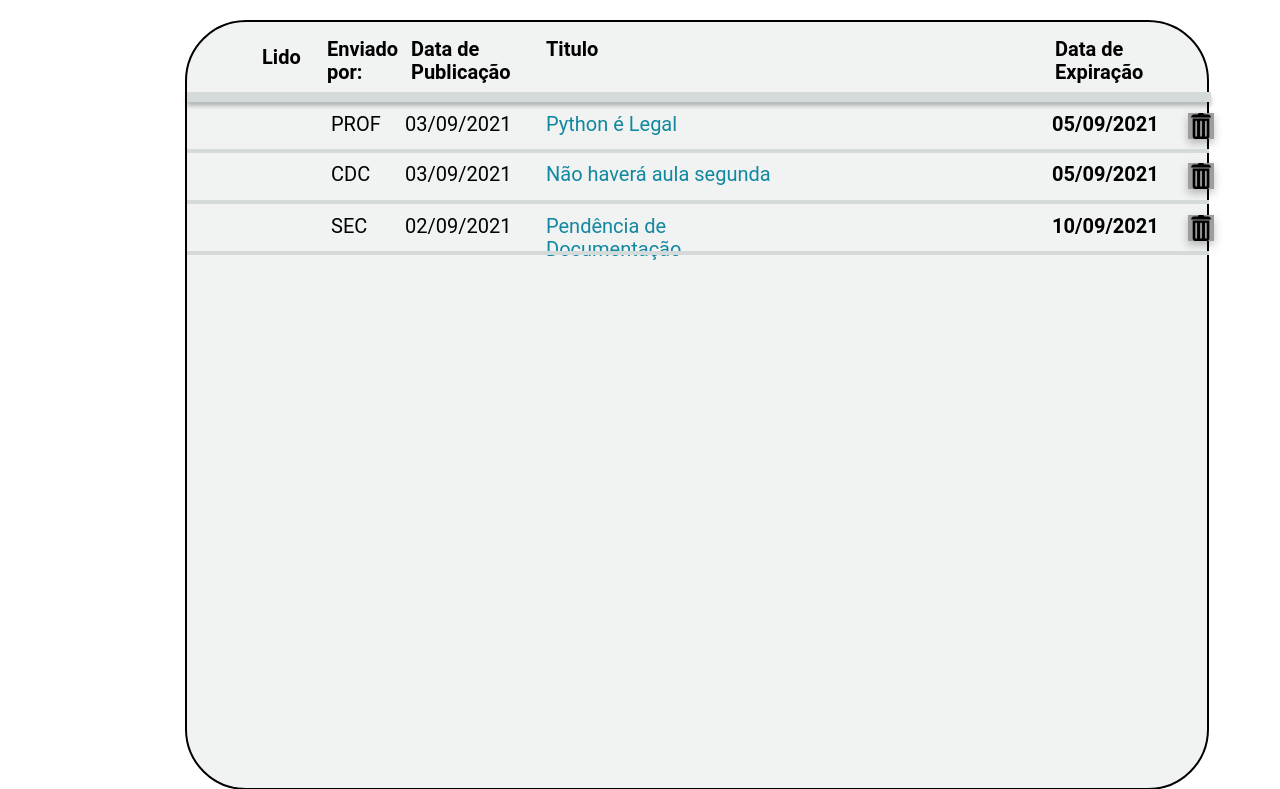
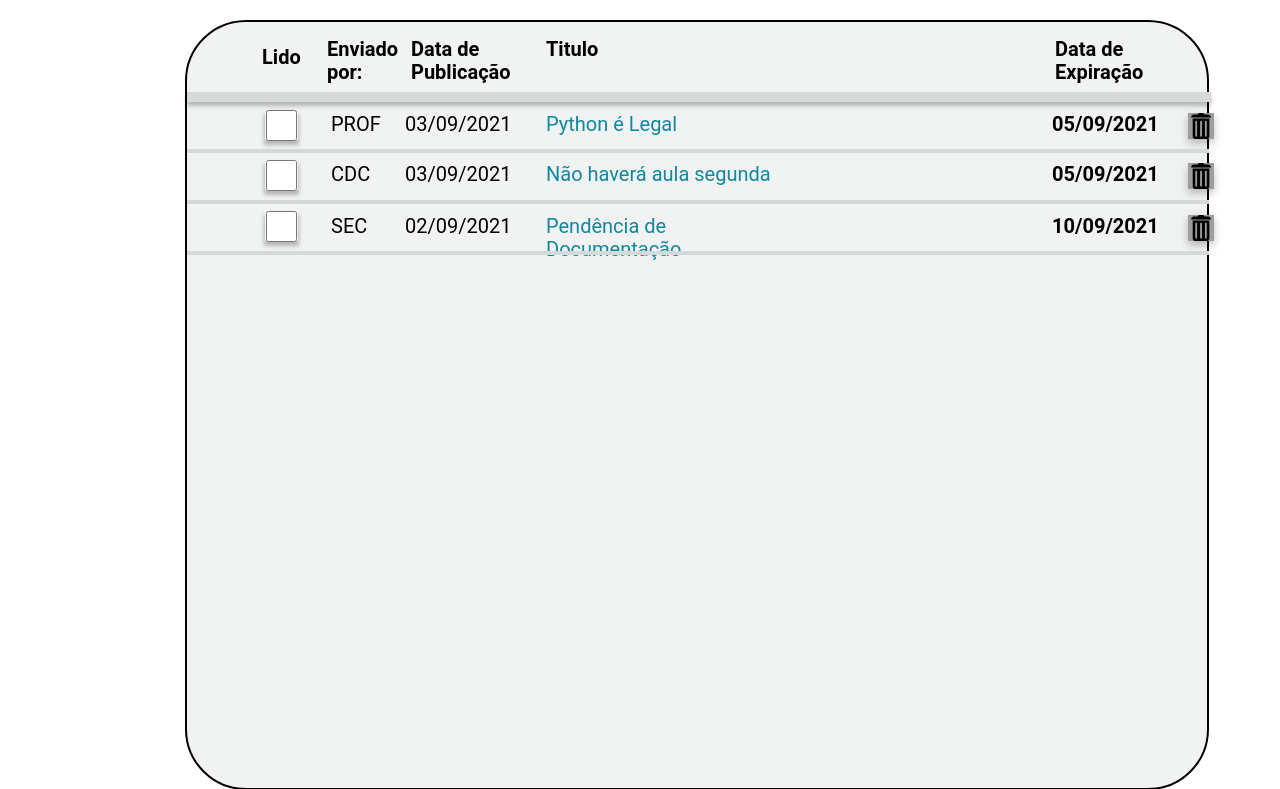
Before and after one commit to marynhaSjc/API-Gfour---Fatec-SJC, a Python web app: template templates/tela_cheia.html in a window 1280 px wide; the page is wider, and only the part inside the window is pictured. Shown: the part 230-1019 px from the top of that part. Run offline with Jinja, Linux system fonts and the light colour scheme; the template is opened without the code that fills it, so the values that code supplies are empty; grey boxes are pictures that could not be loaded.

Commit message:
Correção dos checkbox da pagina tela_cheia

```diff
--- a/static/css/tela_cheia_style.css
+++ b/static/css/tela_cheia_style.css
@@ -381,7 +381,7 @@ box-shadow: inset 0px 4px 4px rgba(0, 0, 0, 0.25);
 
 /* Quadrados */
 
-#q1{
+.q1{
 position: absolute;
 width: 35px;
 height: 31px;
@@ -395,7 +395,7 @@ box-shadow: 0px 4px 4px rgba(0, 0, 0, 0.25);
 border-radius: 5px;
 }
 
-#q2{
+.q2{
 position: absolute;
 width: 35px;
 height: 31px;
@@ -410,7 +410,7 @@ border-radius: 5px;
 }
 
 
-#q3{
+.q3{
 position: absolute;
 width: 35px;
 height: 31px;
```
